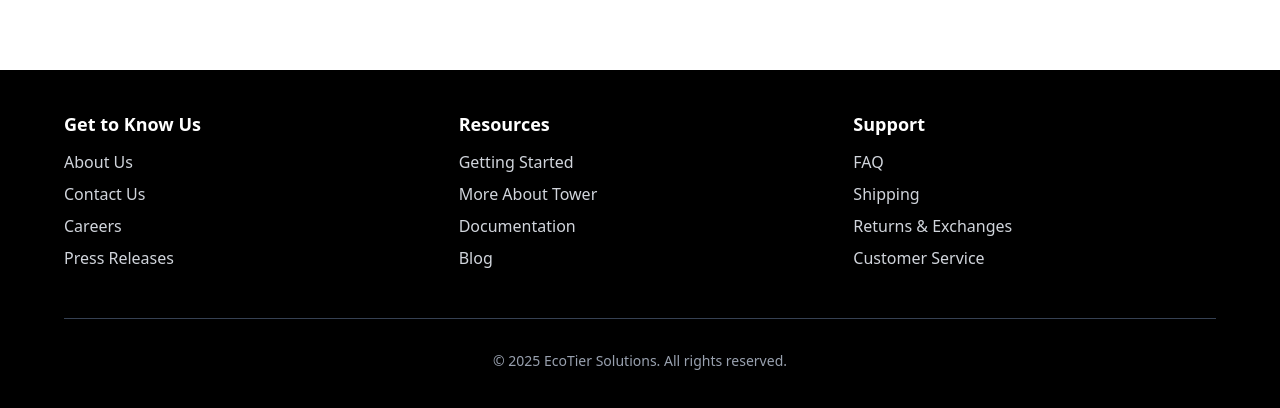
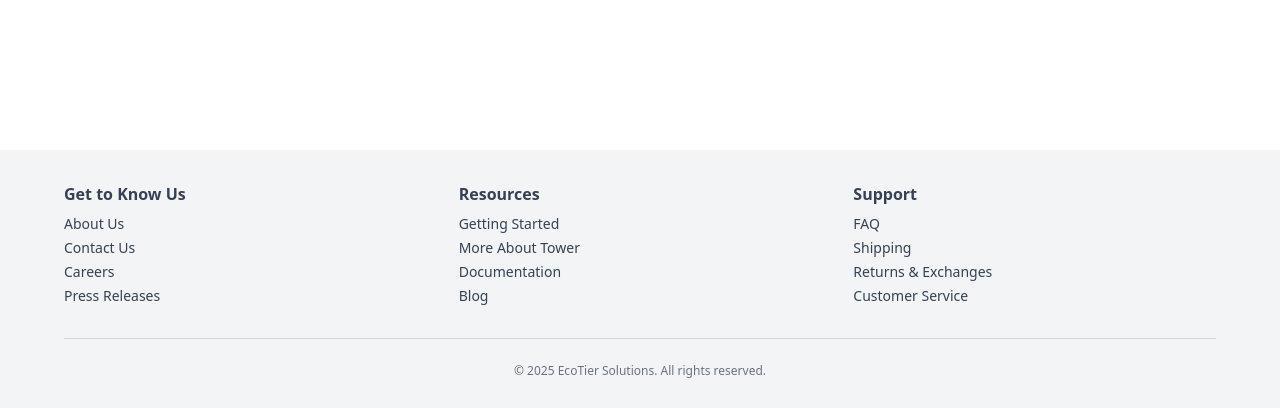
Before and after one commit to mattfehr/EcoTier-website, a React (Vite) app in the folder client/: page / in a window 1280 px wide. Shown: the part 389-797 px from the top of the page. Built offline with nearby package versions, Linux system fonts and the light colour scheme; no server answers; the database is empty.

Commit message:
change footer styling

```diff
--- a/client/src/components/Footer.tsx
+++ b/client/src/components/Footer.tsx
@@ -1,85 +1,36 @@
-
 const Footer = () => {
   return (
-    <footer className="bg-black text-white p-10">
+    <footer className="bg-gray-100 text-gray-700 text-sm p-6 md:p-8">
       <div className="flex flex-col md:flex-row justify-between gap-8 max-w-6xl mx-auto">
         <div className="flex-1">
-            <h3 className="font-bold mb-3 text-lg">Get to Know Us</h3>
-            <ul className="space-y-2">
-                <li>
-                    <a href="/" className="text-gray-300 hover:text-white transition-colors duration-200">
-                        <span>About Us</span>
-                    </a>
-                </li>
-                <li>
-                    <a href="/" className="text-gray-300 hover:text-white transition-colors duration-200">
-                        <span>Contact Us</span>
-                    </a>
-                </li>
-                <li>
-                    <a href="/" className="text-gray-300 hover:text-white transition-colors duration-200">
-                        <span>Careers</span>
-                    </a>
-                </li>
-                <li>
-                    <a href="/" className="text-gray-300 hover:text-white transition-colors duration-200">
-                        <span>Press Releases</span>
-                    </a>
-                </li>
+          <h3 className="font-semibold mb-2 text-base">Get to Know Us</h3>
+          <ul className="space-y-1">
+            <li><a href="/" className="hover:text-green-700">About Us</a></li>
+            <li><a href="/" className="hover:text-green-700">Contact Us</a></li>
+            <li><a href="/" className="hover:text-green-700">Careers</a></li>
+            <li><a href="/" className="hover:text-green-700">Press Releases</a></li>
           </ul>
         </div>
         <div className="flex-1">
-            <h3 className="font-bold mb-3 text-lg">Resources</h3>
-            <ul className="space-y-2">
-                <li>
-                    <a href="/" className="text-gray-300 hover:text-white transition-colors duration-200">
-                        <span>Getting Started</span>
-                    </a>
-                </li>
-                <li>
-                    <a href="/" className="text-gray-300 hover:text-white transition-colors duration-200">
-                        <span>More About Tower</span>
-                    </a>
-                </li>
-                <li>
-                    <a href="/" className="text-gray-300 hover:text-white transition-colors duration-200">
-                        <span>Documentation</span>
-                    </a>
-                </li>
-                <li>
-                    <a href="/" className="text-gray-300 hover:text-white transition-colors duration-200">
-                        <span>Blog</span>
-                    </a>
-                </li>
+          <h3 className="font-semibold mb-2 text-base">Resources</h3>
+          <ul className="space-y-1">
+            <li><a href="/" className="hover:text-green-700">Getting Started</a></li>
+            <li><a href="/" className="hover:text-green-700">More About Tower</a></li>
+            <li><a href="/" className="hover:text-green-700">Documentation</a></li>
+            <li><a href="/" className="hover:text-green-700">Blog</a></li>
           </ul>
         </div>
         <div className="flex-1">
-            <h3 className="font-bold mb-3 text-lg">Support</h3>
-            <ul className="space-y-2">
-                <li>
-                    <a href="/" className="text-gray-300 hover:text-white transition-colors duration-200">
-                        <span>FAQ</span>
-                    </a>
-                </li>
-                <li>
-                    <a href="/" className="text-gray-300 hover:text-white transition-colors duration-200">
-                        <span>Shipping</span>
-                    </a>
-                </li>
-                <li>
-                    <a href="/" className="text-gray-300 hover:text-white transition-colors duration-200">
-                        <span>Returns & Exchanges</span>
-                    </a>
-                </li>
-                <li>
-                    <a href="/" className="text-gray-300 hover:text-white transition-colors duration-200">
-                        <span>Customer Service</span>
-                    </a>
-                </li>
+          <h3 className="font-semibold mb-2 text-base">Support</h3>
+          <ul className="space-y-1">
+            <li><a href="/" className="hover:text-green-700">FAQ</a></li>
+            <li><a href="/" className="hover:text-green-700">Shipping</a></li>
+            <li><a href="/" className="hover:text-green-700">Returns & Exchanges</a></li>
+            <li><a href="/" className="hover:text-green-700">Customer Service</a></li>
           </ul>
         </div>
       </div>
-    <div className="border-t border-gray-700 mt-12 pt-8 text-center text-sm text-gray-400 max-w-6xl mx-auto">
+      <div className="border-t border-gray-300 mt-8 pt-6 text-center text-xs text-gray-500 max-w-6xl mx-auto">
         © {new Date().getFullYear()} EcoTier Solutions. All rights reserved.
       </div>
     </footer>
```
Lines whose indentation alone changed are shown as unchanged.
